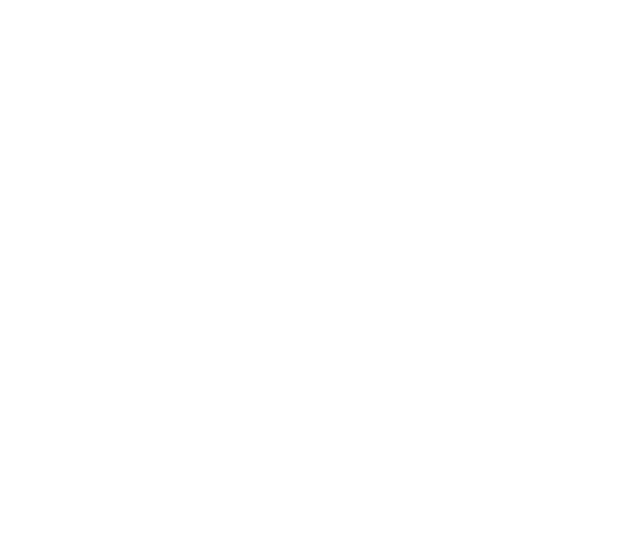
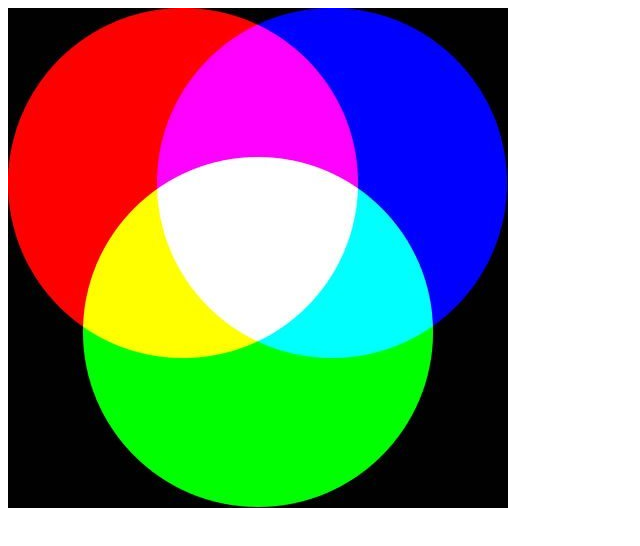
Before and after one commit to polygirl/image-to-sound, a plain HTML site: page index.html in a window 1280 px wide. Shown: the whole page, without its empty margins (0-640 px from the left). Drawn offline with Linux system fonts and the light colour scheme.

Commit message:
add sample image

```diff
--- a/index.html
+++ b/index.html
@@ -4,8 +4,8 @@
     <title>Play an image as sound</title>
     <link rel="stylesheet" type="text/css" href="styles.css">
   </head>
-  <body>
-    <canvas id="image-canvas" width="600px" height="300px"></canvas>
+  <body onload="drawImage()">
+    <canvas id="image-canvas" width="500px" height="500px"></canvas>
     <script src="main.js"></script>
   </body>
 </html>
--- a/main.js
+++ b/main.js
@@ -0,0 +1,15 @@
+function drawImage(){
+  var sampleImage = 'img/samplecolours.jpg';
+
+  // get the canvas element
+  var canvas = document.getElementById('image-canvas');
+  var ctx = canvas.getContext('2d');
+
+   // Draw shapes
+   var img = new Image();
+   img.src = sampleImage;
+
+   img.onload = function() {
+      ctx.drawImage(img,0,0);
+   }
+}
```
Also changed, not shown: img/samplecolours.jpg (added).
